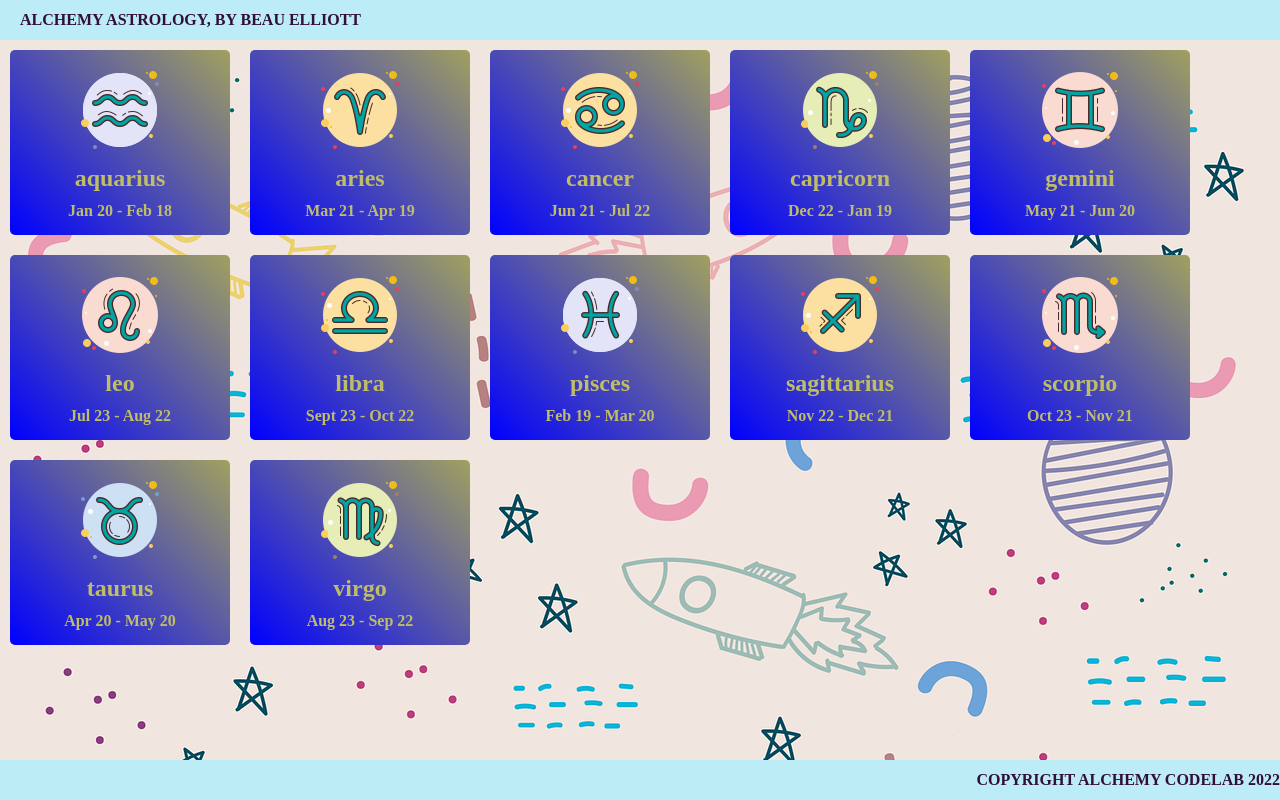
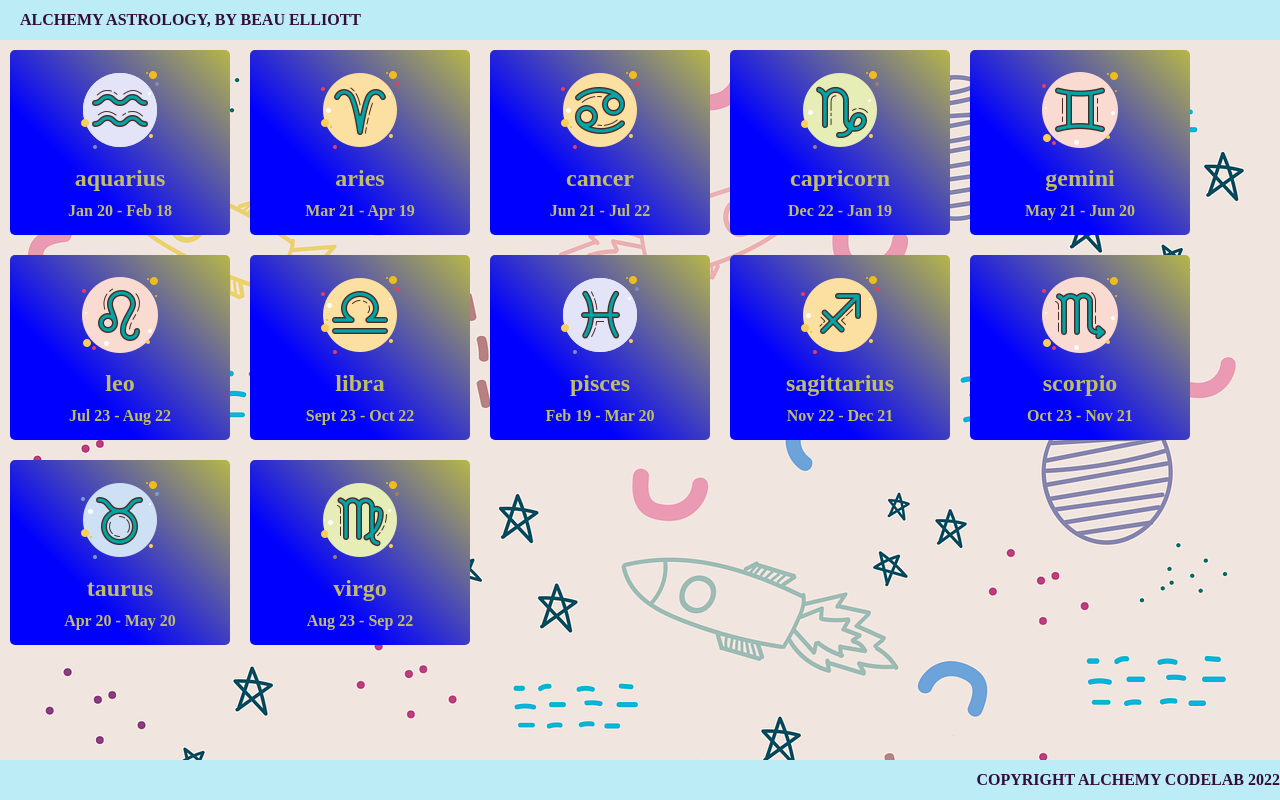
Before and after one commit to belliott15/Zodiac-Half-Baked-React, a React (Create React App) app: page / in a window 1280 px wide. Built offline with nearby package versions, Linux system fonts and the light colour scheme; a web font is replaced by a local one.

Commit message:
re-adjusted zodiac card annimation hover

```diff
--- a/src/ZodiacCard/ZodiacCard.css
+++ b/src/ZodiacCard/ZodiacCard.css
@@ -1,6 +1,6 @@
 .zodiac-card {
   width: 200px;
-  background: linear-gradient(45deg, blue 0%, yellow 50%, steelblue 100%);
+  background: linear-gradient(45deg, blue 10%, yellow 40%, steelblue 100%);
   background-size: 500%;
   margin: 10px;
   border-radius: 5px;
@@ -28,17 +28,14 @@
 
 .zodiac-card:hover {
   cursor: pointer;
-  animation: shift 2s ease-in-out;
+  animation: shift 2s forwards;
 }
 
 @keyframes shift {
   0% {
     background-position: 0% 50% 100%;
   }
-  50% {
+  100% {
     background-position: 100%;
   }
-  100% {
-    background-position: 0% 50% 100%
-  }
 }
```
